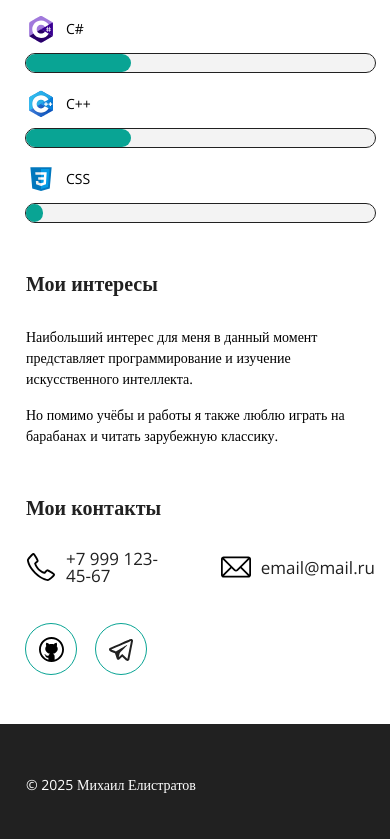
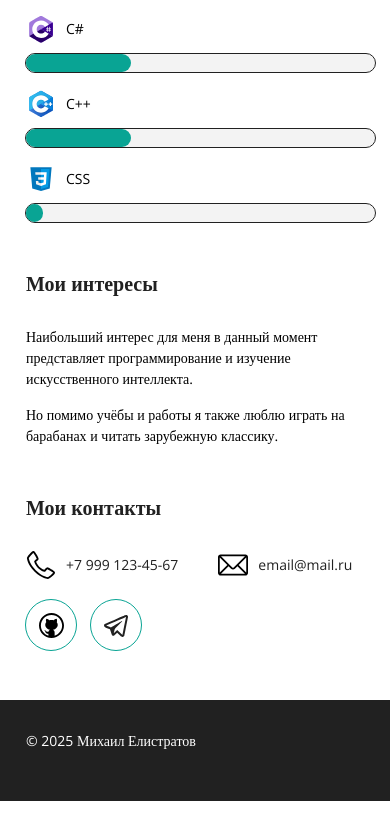
Before and after one commit to mikl14/tech_internet, a plain HTML site: page index.html in a window 390 px wide. Shown: the part 1192-2031 px from the top of the page. After the commit the page ends 1993 px from the top, so only its background shows below. Drawn offline with nearby package versions, Linux system fonts and the light colour scheme.

Commit message:
Изменения к 1.7 (2)

```diff
--- a/css/style.css
+++ b/css/style.css
@@ -171,7 +171,6 @@ button {
   color: inherit;
   background-color: transparent;
   cursor: pointer;
-
   gap: 10px;
   border-radius: 8px;
   padding-top: 6px;
@@ -179,6 +178,7 @@ button {
   padding-bottom: 10px;
   padding-left: 10px;
   border: 1px solid var(--green);
+  color: var(--green);
 }
 
 .skillsHeaderRight button:hover {
@@ -375,14 +375,13 @@ footer {
     height: 250px;
   }
 
-    .subtitle {
+  .subtitle {
     font-size: 28px;
   }
 
-
   .mainHeader {
     margin-bottom: 80px;
-    gap:40px;
+    gap: 40px;
   }
 
   .mainFooter {
@@ -406,9 +405,12 @@ footer {
   }
 
   .contactsBlock a {
-    font-size: 17px;
+    font-size: 16px;
   }
 
+  .contactsBlock {
+    gap: 40px;
+  }
 }
 
 @media screen and (max-width: 650px) {
@@ -452,7 +454,7 @@ footer {
     margin-bottom: 25px;
     padding-top: 30px;
     padding-bottom: 30px;
-    gap:20px;
+    gap: 20px;
   }
 
   .mainHeaderWrap {
@@ -497,6 +499,15 @@ footer {
     font-size: 20px;
   }
 
+  .social {
+    margin-top: 20px;
+    gap: 15px;
+  }
+
+  .contactsBlock a {
+    font-size: 14px;
+  }
+
   .userContainer {
     flex-direction: column;
     align-items: center;
@@ -522,11 +533,12 @@ footer {
     text-align: center;
     margin: 0;
     order: 1;
-    gap:10px;
+    gap: 10px;
   }
 
   .mainFooter {
     margin-top: 50px;
+    padding-top: 30px;
   }
 
   .about {
@@ -544,6 +556,10 @@ footer {
   .userContainer {
     margin-bottom: 50px;
   }
+
+  .contactsBlock {
+    gap: 40px;
+  }
 }
 
 @media screen and (max-width: 360px) {
@@ -554,7 +570,6 @@ footer {
   }
   .skillsHeader h2 {
     width: 100%;
-    margin: 0 0 10px 0;
   }
   .skillsHeaderRight {
     display: flex;
@@ -566,6 +581,7 @@ footer {
   .skillsHeaderRight > div,
   .skillsHeaderRight > button {
     width: 100%;
+    padding-bottom: 6px;
   }
   .contactsBlock {
     display: flex;
@@ -578,4 +594,8 @@ footer {
     text-align: left;
     display: block;
   }
+
+  .skillList {
+    margin-top: 25px;
+  }
 }
```
